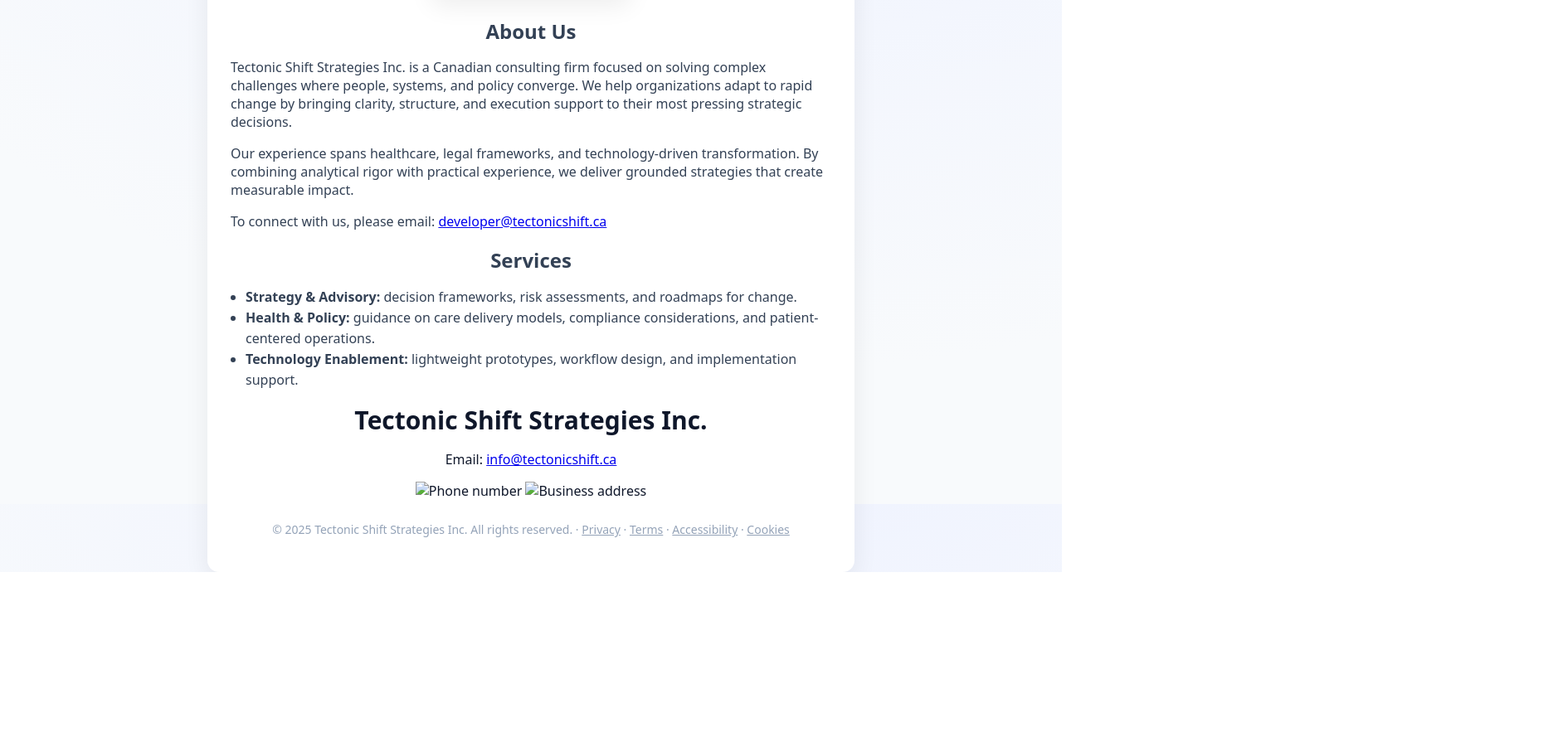
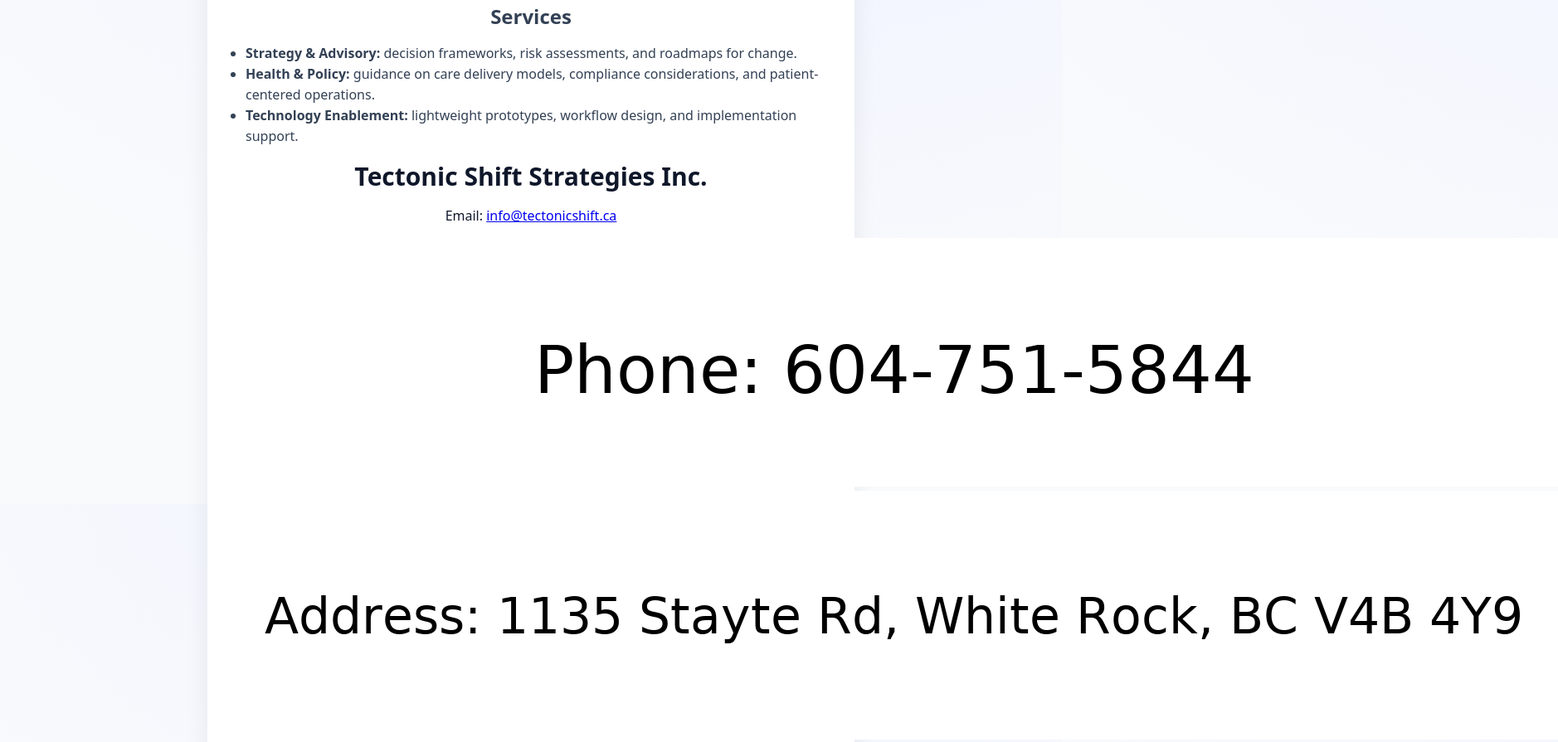
Before and after one commit to msaraihash/tss, a plain HTML site: page index.html in a window 1280 px wide. Shown: the part 192-1087 px from the top of the page at 83% size, 1878 px wide, since content can reach past the window. Before the commit the page ends 882 px from the top, so only its background shows below. Drawn offline with Linux system fonts and the light colour scheme.

Commit message:
Update index.html

```diff
--- a/index.html
+++ b/index.html
@@ -66,8 +66,8 @@
     <section id="contact">
   <h1>Tectonic Shift Strategies Inc.</h1>
   <p>Email: <a href="mailto:info@tectonicshift.ca">info@tectonicshift.ca</a></p>
-  <img src="assets/contact-phone.png" alt="Phone number" />
-  <img src="assets/contact-address.png" alt="Business address" />
+  <img src="contact-phone.png" alt="Phone number" />
+  <img src="contact-address.png" alt="Business address" />
 </section>
 
     <footer>
```
